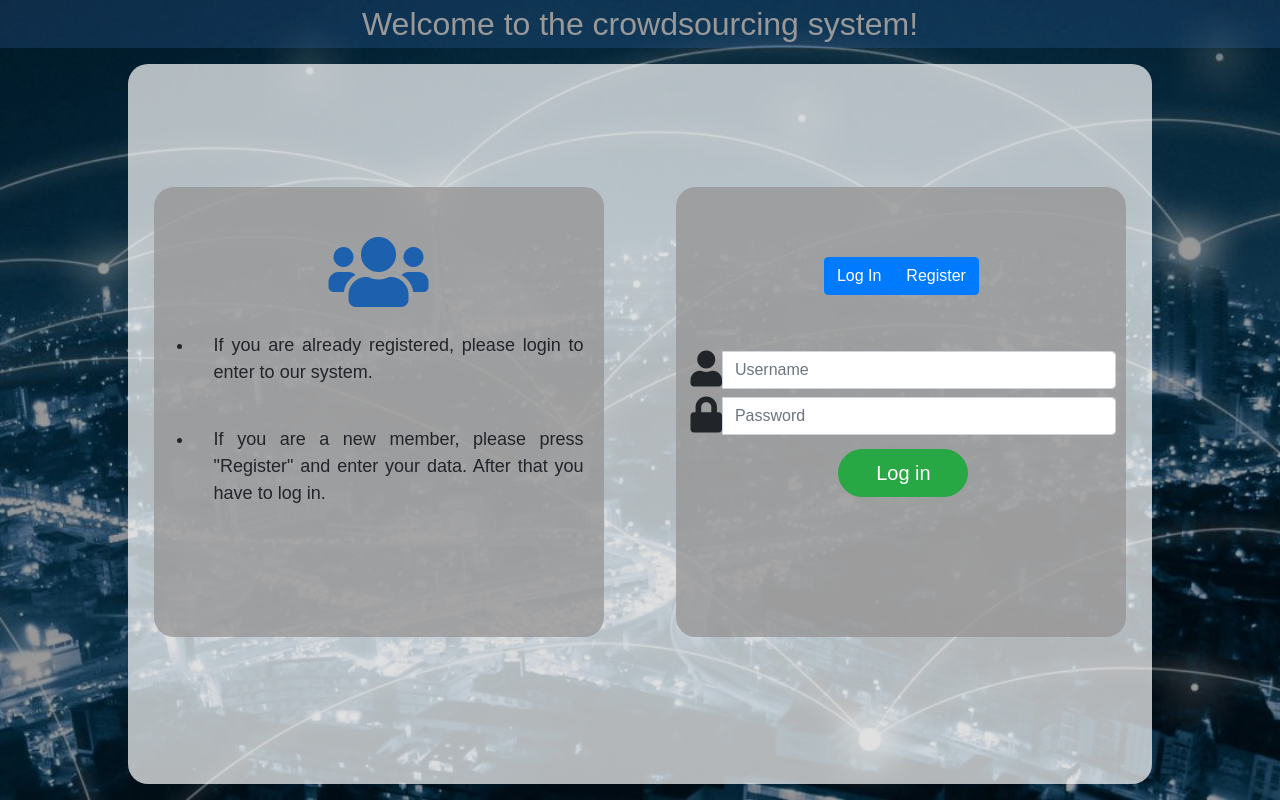
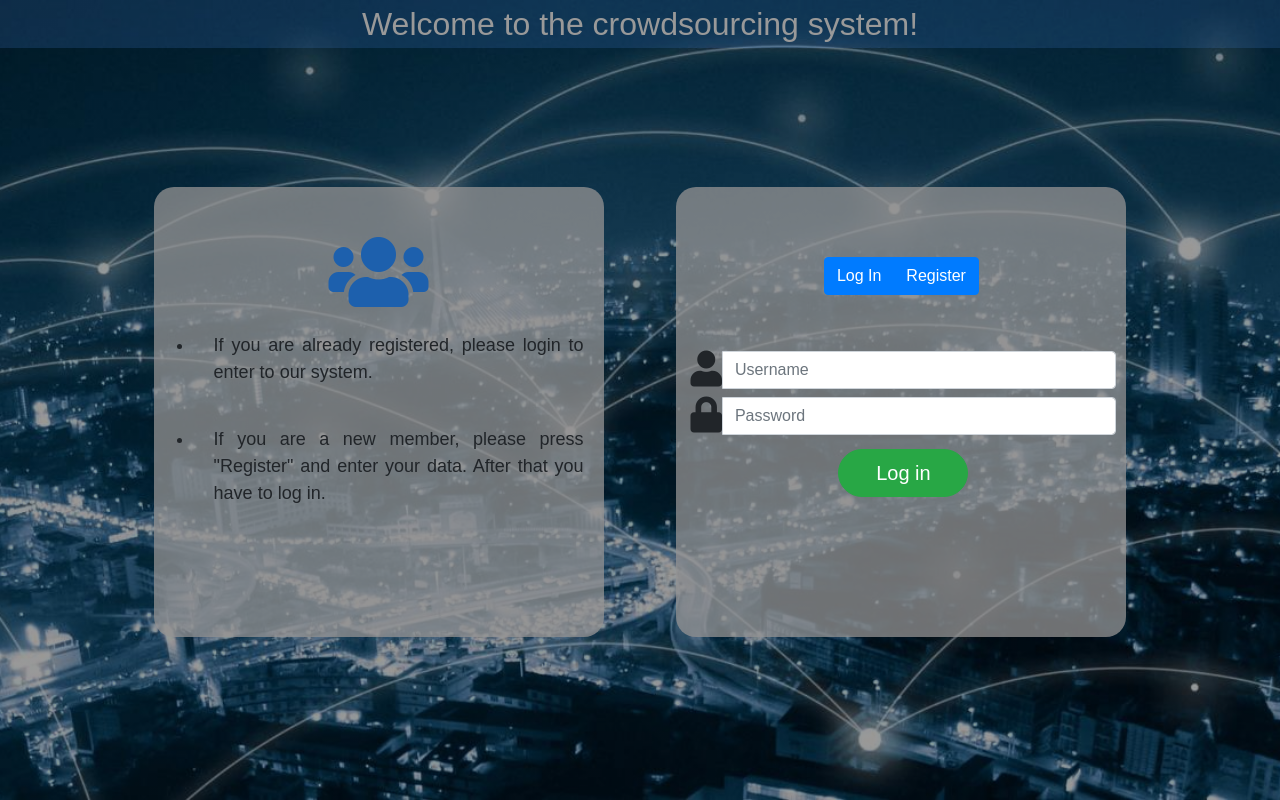
Before and after one commit to p-vrachnis/web_project, a PHP site: page / in a window 1280 px wide. Run offline with PHP 8.4, Linux system fonts and the light colour scheme; some web fonts are replaced.

Commit message:
transparent_background

```diff
--- a/main/main.css
+++ b/main/main.css
@@ -43,14 +43,12 @@ li{
     text-align: center;
 }
 
-.white-background{
+.transparent-background{
   position: absolute;
   left: 0;
   right: 0;
   margin-left: auto;
   margin-right: auto;
-  background-color: white;
-  background-color:rgba(255, 255, 255, 0.7);
   width: 80%;
   min-height:90%;
   padding: 2%;
@@ -77,7 +75,7 @@ li{
   float: right;
 }
 
-@media screen and (max-width: 1185px) {
+@media screen and (max-width: 1200px) {
   #box-1 {
     width: 100%;
     margin-top: 0%;
--- a/main/main.php
+++ b/main/main.php
@@ -21,7 +21,7 @@ $_SESSION['loggedin']=false;
         <div id="top-header">
             <p>Welcome to the crowdsourcing system!</p>
         </div>
-        <div class="white-background">
+        <div class="transparent-background">
           <div class="form-box" id="box-1">
               <i class="fa fa-users fa-5x" id="fa-users"></i>
               <ul class="entry-list">
```
